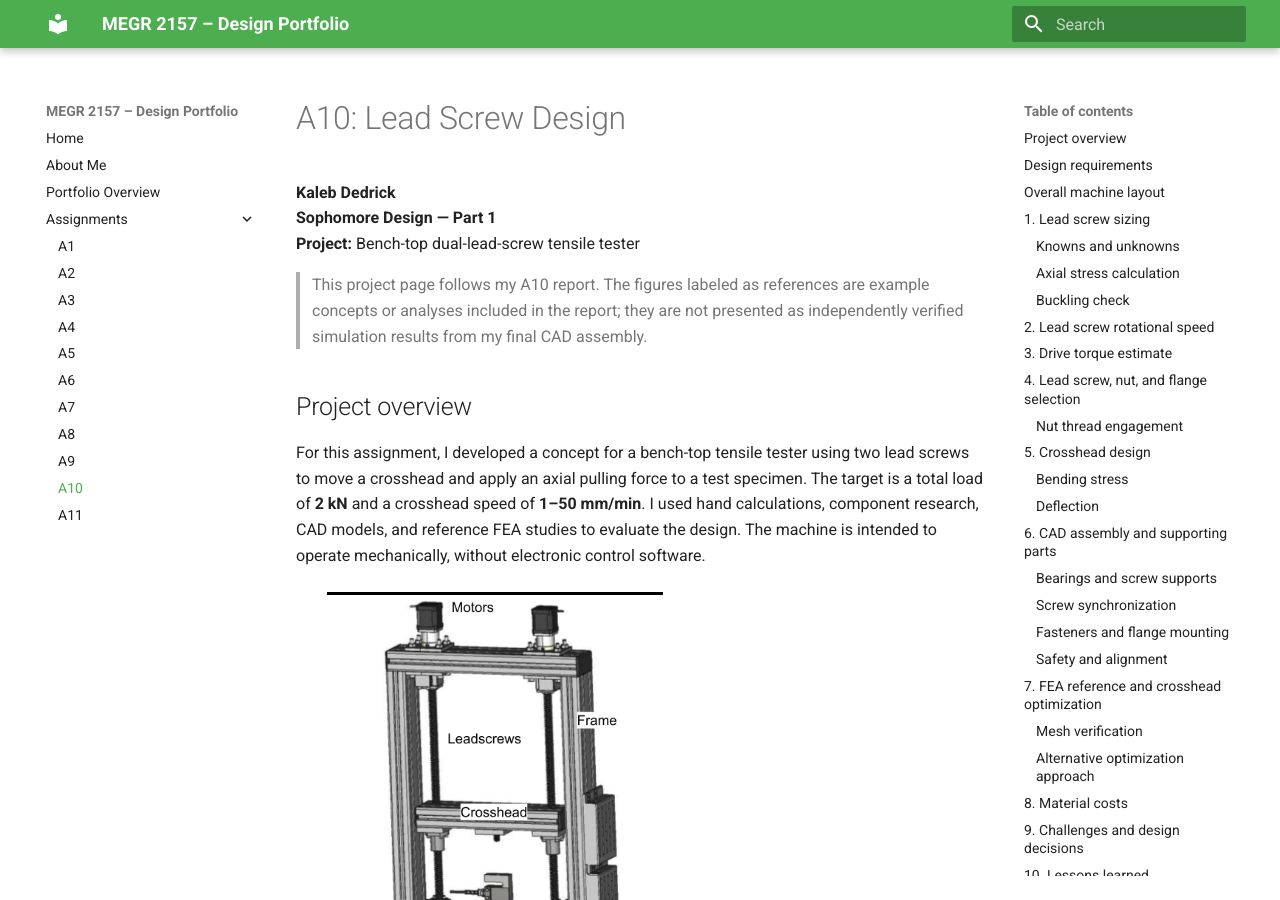
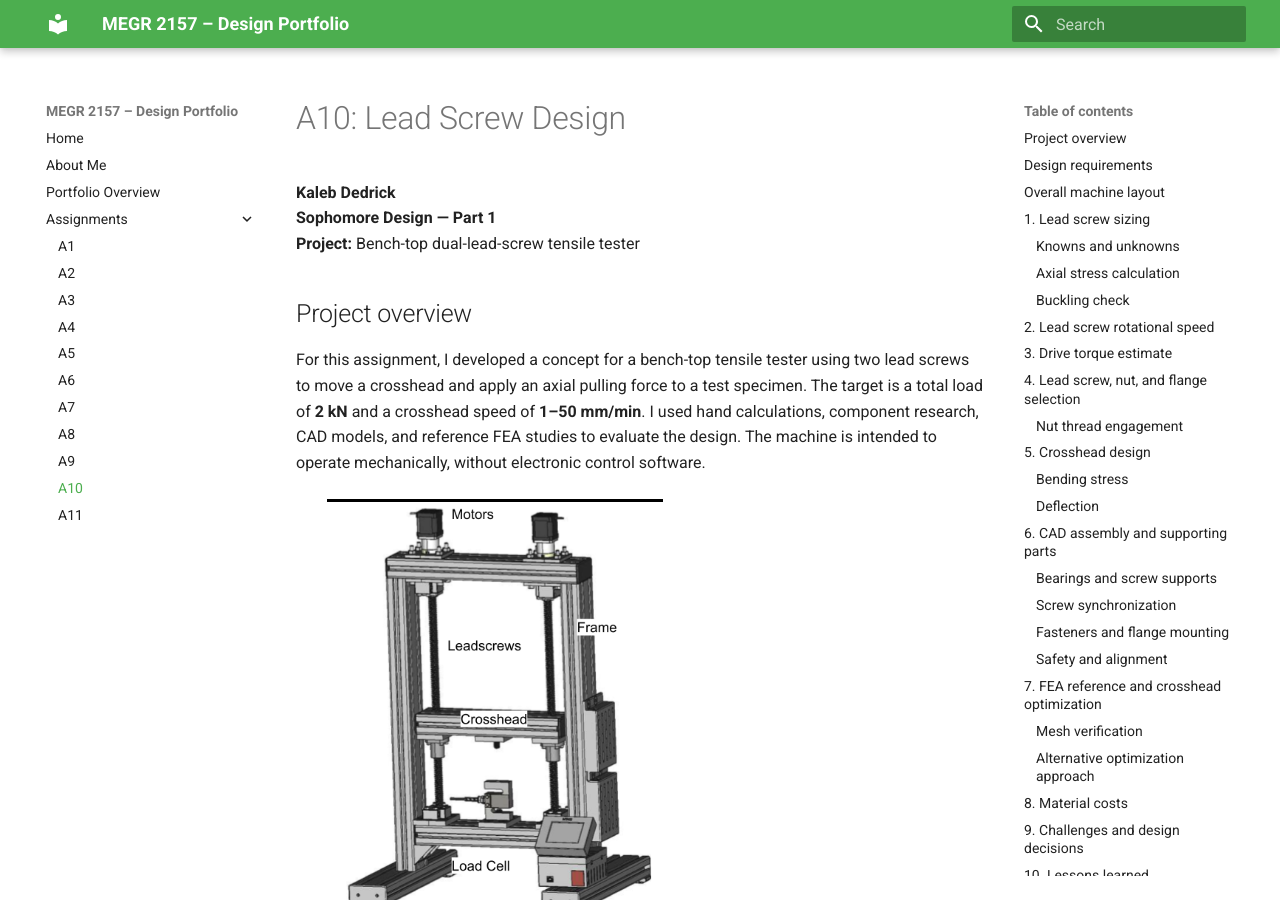
Before and after one commit to kdedrick123/MEGR-portfolio-, an MkDocs documentation site: the page built from docs/assignments/A10/index.md, in a window 1280 px wide and 900 px high. Built offline with MkDocs 1.6.1 and Material for MkDocs 9.7.7, drawn with Linux system fonts in a browser that asks for light colours.

Commit message:
Update index.md

```diff
--- a/docs/assignments/A10/index.md
+++ b/docs/assignments/A10/index.md
@@ -3,8 +3,6 @@
 **Kaleb Dedrick**
 **Sophomore Design — Part 1**
 **Project:** Bench-top dual-lead-screw tensile tester
-
-> This project page follows my A10 report. The figures labeled as references are example concepts or analyses included in the report; they are not presented as independently verified simulation results from my final CAD assembly.
 
 ## Project overview
 
```
